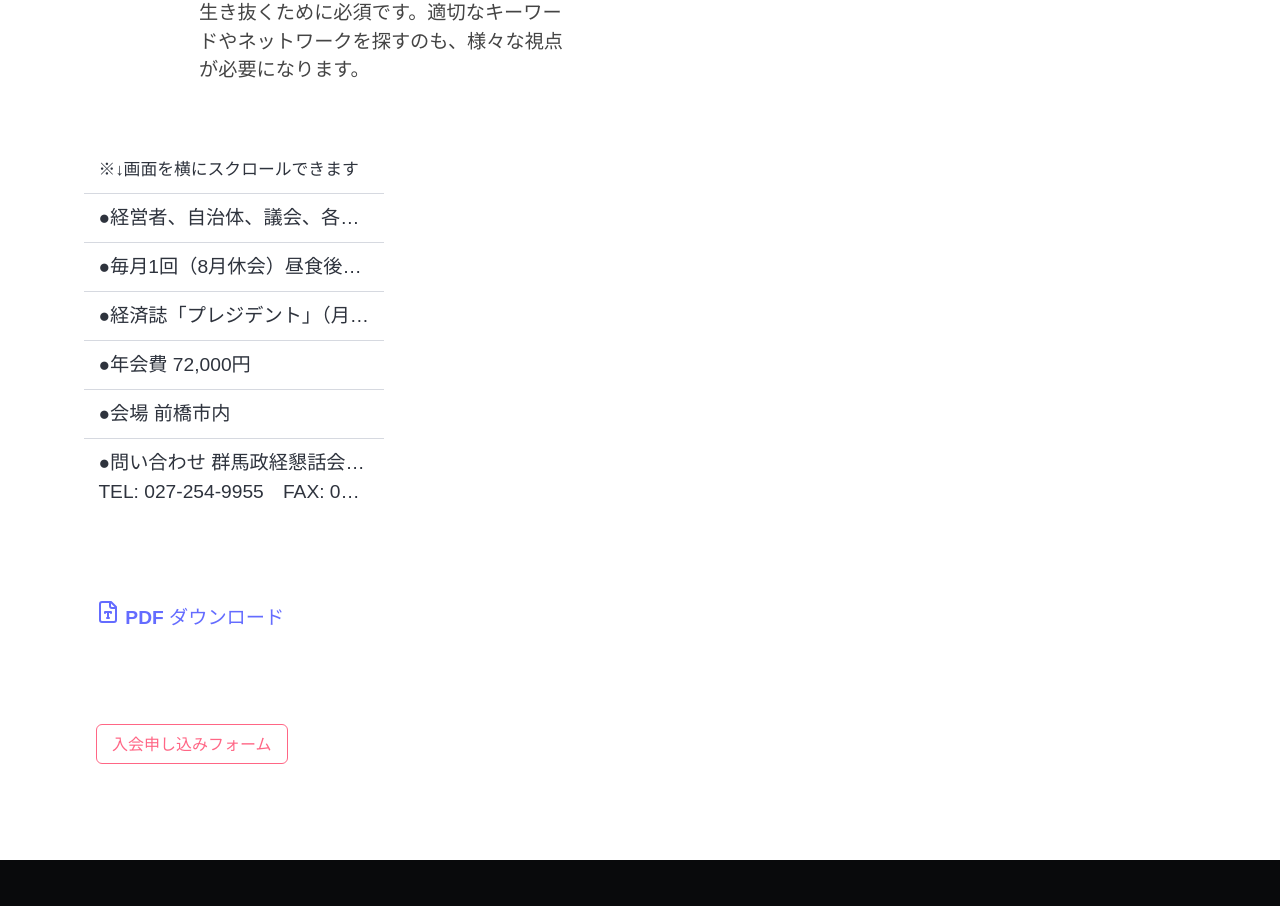
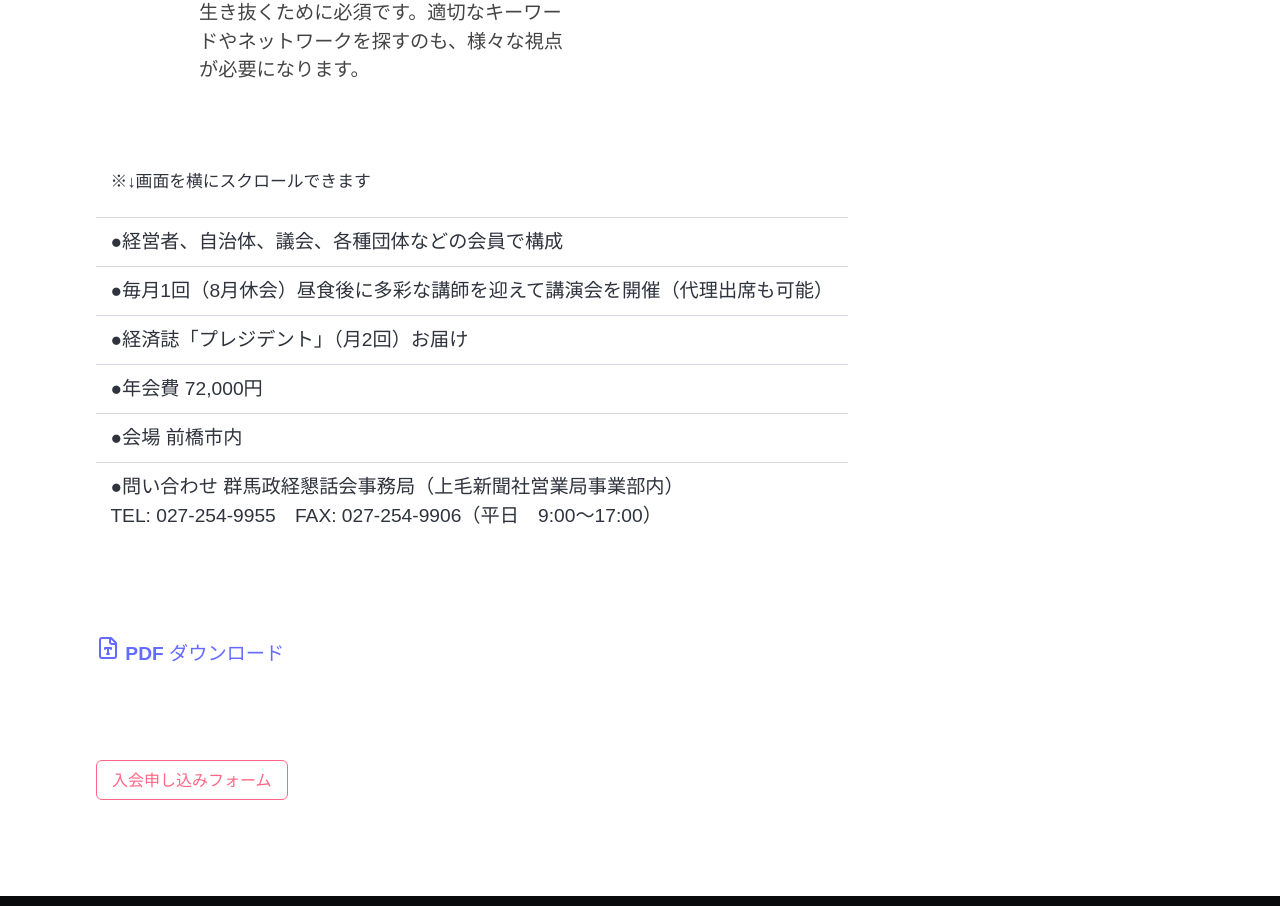
Before and after one commit to jomoseikon/seikon, a React (Vite) app: page /products in a window 1280 px wide. Shown: the part 1691-2597 px from the top of the page. Built offline with nearby package versions, Linux system fonts and the light colour scheme; no server answers.

Commit message:
modified Overview.jsx

```diff
--- a/src/Overview.css
+++ b/src/Overview.css
@@ -19,12 +19,20 @@ table {
 
   /* 横スクロールバー */
 .tbl_wrap {
-    overflow-x: scroll;
+    width:100%;
+    overflow-x: auto;
+    -webkit-overflow-scrolling: touch;
+
     /* border-left:3px solid #efefef;
     border-top:3px solid #efefef; */
   }
   .tbl_wrap::-webkit-scrollbar {
     height: 10px;
+  }
+  .tbl-inner2 {
+    min-width:800px;/* Ensures table is wide enough to trigger scroll */
+    width:100%;
+    white-space: nowrap;
   }
   .result_table_wrap::-webkit-scrollbar-track {
     margin: 0 2px;
--- a/src/Overview.jsx
+++ b/src/Overview.jsx
@@ -1,15 +1,18 @@
 import 'bulma/css/bulma.min.css';
 import React, { useState, useEffect } from "react";
 import { Link } from 'react-router-dom';
+import './Overview.css';
 
 export default function Overview() {
     return (
             <div className="section">
-                <div className="columns is-mobile is-mutiline is-centered table_wrap">
-                <table className="table is-fullwidth tbl-inner">
+                <div className="columns is-mobile is-mutiline is-centered">
+                <div className="column is-12">
+                  <div className="table_wrap">
+                    <table className="table is-fullwidth tbl-inner2">
                         <tbody>
                             <tr>
-                            <td><p className="d"><small>※↓画面を横にスクロールできます</small></p></td>
+                                <td><p className="has-text-left mb-3"><small>※↓画面を横にスクロールできます</small></p></td>
                             </tr>
                             <tr>
                                 <td>●経営者、自治体、議会、各種団体などの会員で構成</td>
@@ -33,5 +36,7 @@ export default function Overview() {
                     </table>
                   </div>
                 </div>
+                </div>
+            </div>
     );
 }
```
Lines whose indentation alone changed are shown as unchanged.
